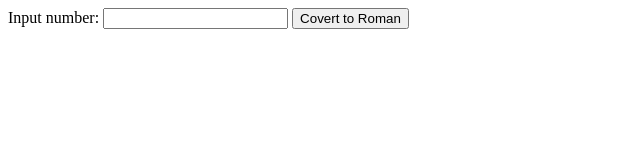
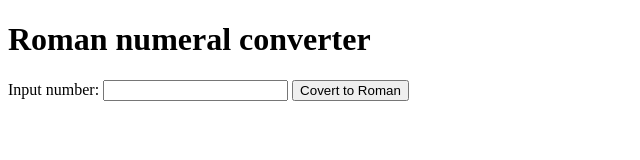
Before and after one commit to ThanhThat/roman_numeral_converter, a plain HTML site: page index.html in a window 1280 px wide. Shown: the whole page, without its empty margins (0-640 px from the left). Drawn offline with Linux system fonts and the light colour scheme.

Commit message:
Update UI.

```diff
--- a/index.html
+++ b/index.html
@@ -5,13 +5,14 @@
   <meta charset="UTF-8">
   <meta http-equiv="X-UA-Compatible" content="IE=edge">
   <meta name="viewport" content="width=device-width, initial-scale=1.0">
-  <title>Document</title>
+  <title>Roman numeral converter</title>
   <script src="./assets/js/main.js" defer></script>
 </head>
 
 <body>
   <form action="" id="form-convert">
-    <label for="num">Input number: </label><input type="number" id="num" required>
+    <h1>Roman numeral converter</h1>
+    <label for="num">Input number: </label><input type="number" min="1" id="num" required>
     <button type="submit" id="btn-convert">Covert to Roman</button>
   </form>
 
```
